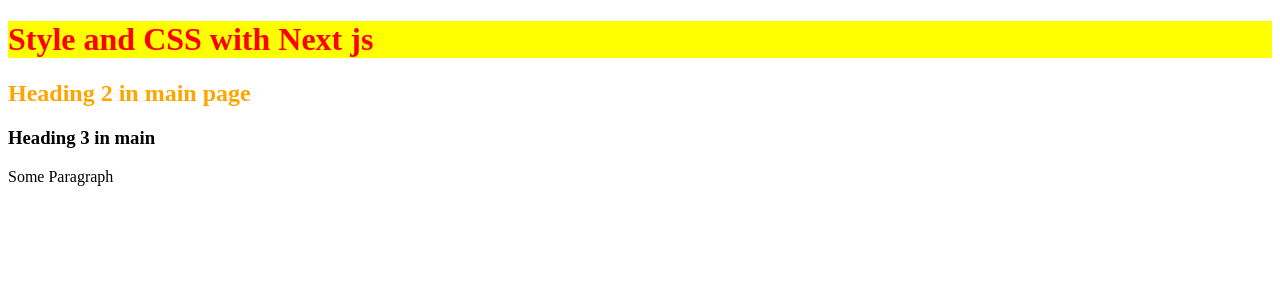
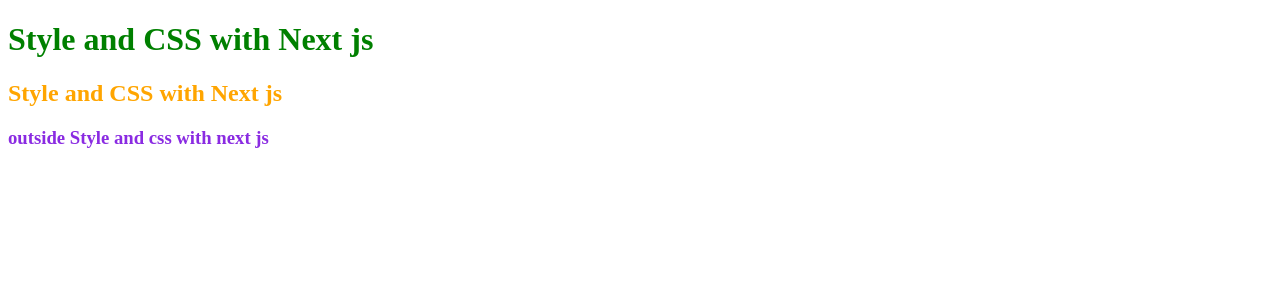
Before and after one commit to Jitendra253/Next-js-app, a Next.js app: page / in a window 1280 px wide. Shown: the top 300 px of the page. Built offline with nearby package versions, Linux system fonts and the light colour scheme.

Commit message:
css module styles

```diff
--- /dev/null
+++ b/src/app/custom.module.css
@@ -0,0 +1,3 @@
+.main{
+    color:green;
+}
--- /dev/null
+++ b/src/app/other.module.css
@@ -0,0 +1,3 @@
+.main{
+    color:"orange"
+}
--- a/src/app/page.js
+++ b/src/app/page.js
@@ -1,11 +1,13 @@
+import custom from "./custom.module.css"
+import other from "./other.module.css"
+import outside from '@/style/outside.module.css'
 export default function Home(){
   return(
     <div>
       <main>
-        <h1 style={{backgroundColor:"yellow"}}>Style and CSS with Next js</h1>
-        <h2 className="main">Heading 2 in main page</h2>
-        <h3 className="main">Heading 3 in main </h3>
-        <p className="main">Some Paragraph</p>
+        <h1 className={custom.main}>Style and CSS with Next js</h1>
+        <h2 className={other.main}>Style and CSS with Next js</h2>
+        <h3 className={outside.main}>outside Style and css with next js</h3>
       </main>
     </div>
   )
--- /dev/null
+++ b/src/style/outside.module.css
@@ -0,0 +1,3 @@
+.main{
+    color:blueviolet
+}
```
Also changed, not shown: src/app/user/page.js (deleted, +0 -15 lines).
